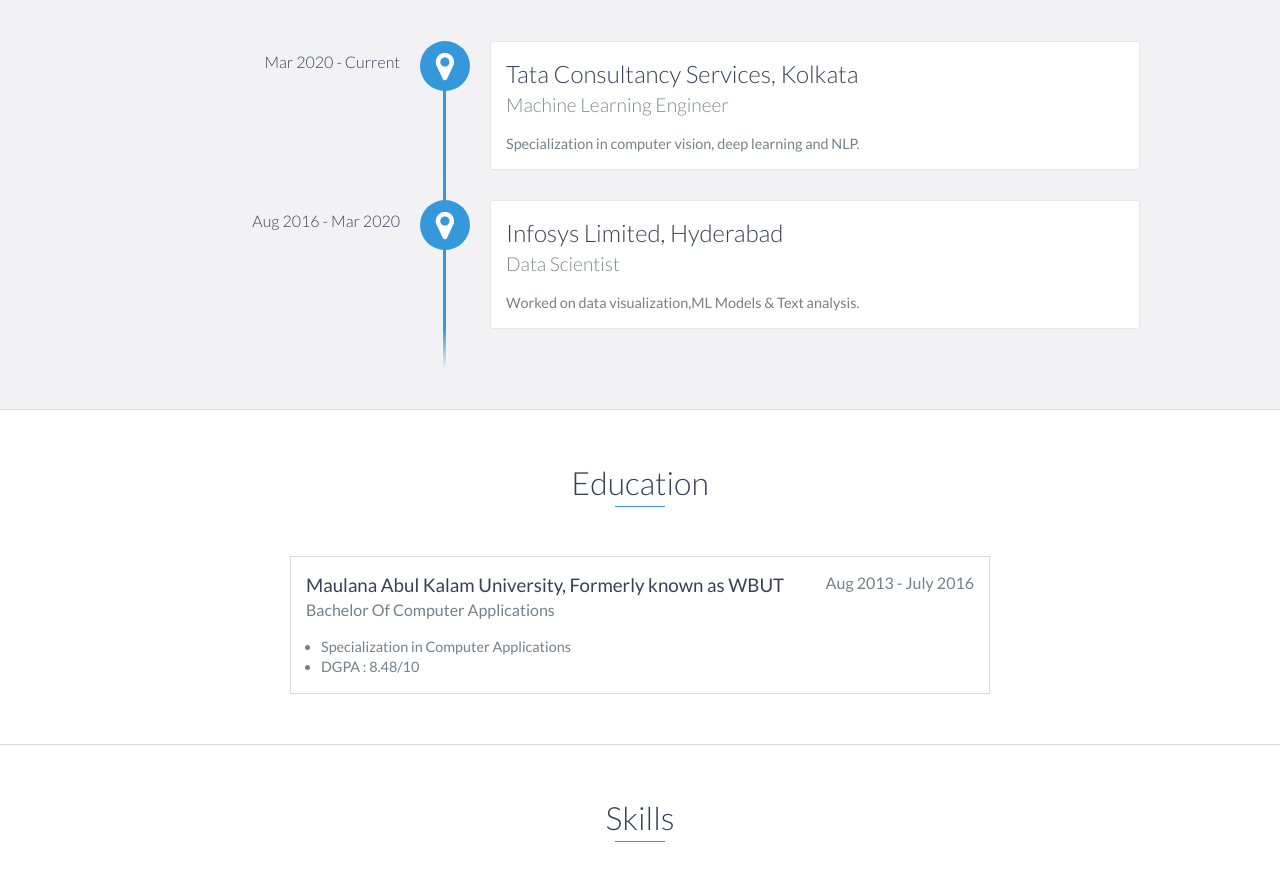
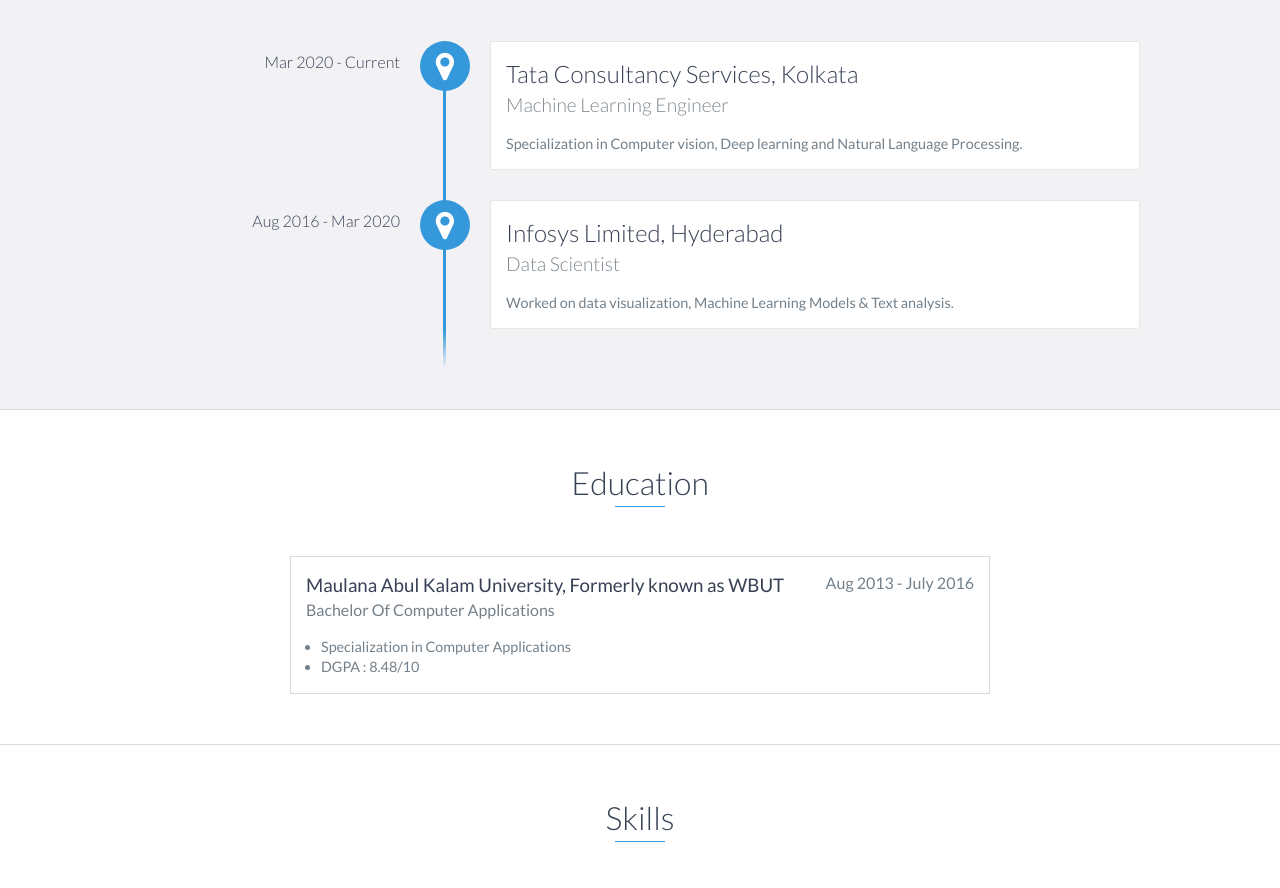
Before and after one commit to pranabdas457/pranabdas457.github.io, a website: page index.html in a window 1280 px wide. Shown: the part 1340-2228 px from the top of the page. Drawn offline with nearby package versions, Linux system fonts and the light colour scheme.

Commit message:
Update index.html

```diff
--- a/index.html
+++ b/index.html
@@ -101,14 +101,14 @@
                         <h3>Tata Consultancy Services, Kolkata</h3>
                         <h4>Machine Learning Engineer</h4>
                         <p>
-				Specialization in computer vision, deep learning and NLP.
+				Specialization in Computer vision, Deep learning and Natural Language Processing.
                         </p>
                     </div>
                     <div data-date="Aug 2016 - Mar 2020">
                         <h3>Infosys Limited, Hyderabad</h3>
                         <h4>Data Scientist</h4>
                         <p>
-                            Worked on data visualization,ML Models & Text analysis.
+                            Worked on data visualization, Machine Learning Models & Text analysis.
                         </p>
                     </div>
 
```
